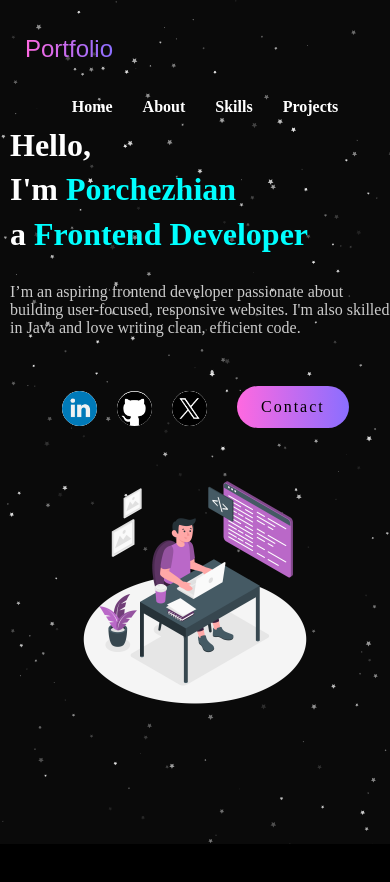
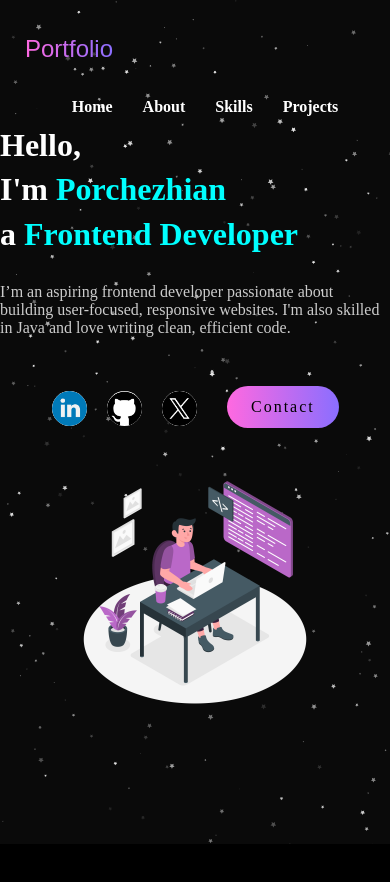
Before and after one commit to chezhianch/Animated-React-Portfolio, a React (Vite) app: page / in a window 390 px wide. Shown: the top 882 px of the page. Built offline with nearby package versions, Linux system fonts and the light colour scheme.

Commit message:
Update App.css

```diff
--- a/src/App.css
+++ b/src/App.css
@@ -458,9 +458,8 @@ gap: 30px;
   .hero-text {
     padding: 0;
     text-align: left;
-    position: relative;
+    position: static;
     left: 10px;
-
   margin-top: -50px; /* Adjust this as needed */
 
 
```
